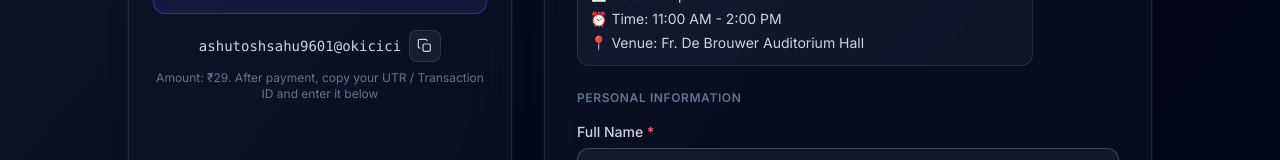
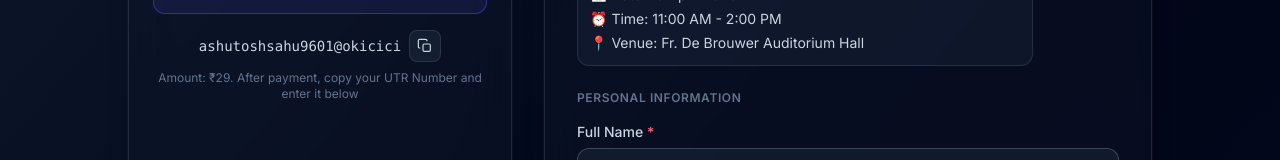
Before and after one commit to AshutoshCoder2024/EntryEase, a Next.js app: page / in a window 1280 px wide. Shown: the part 270-430 px from the top of the page. Built offline with nearby package versions, Linux system fonts and the light colour scheme; no server answers.

Commit message:
Clarify UTR Number instructions on Home page; replace "Transaction ID" with "UTR Number" for consistency and improved user understanding.

```diff
--- a/app/page.tsx
+++ b/app/page.tsx
@@ -248,7 +248,7 @@ export default function Home() {
             </div>
             {upiCopySuccess && <p className="mt-1 text-center text-xs text-emerald-300">UPI ID copied</p>}
             <p className="mt-2 text-center text-xs text-slate-500">
-              Amount: ₹{REGISTRATION_FEE}. After payment, copy your UTR / Transaction ID and enter it below
+              Amount: ₹{REGISTRATION_FEE}. After payment, copy your UTR Number and enter it below
             </p>
           </div>
           </section>
```
